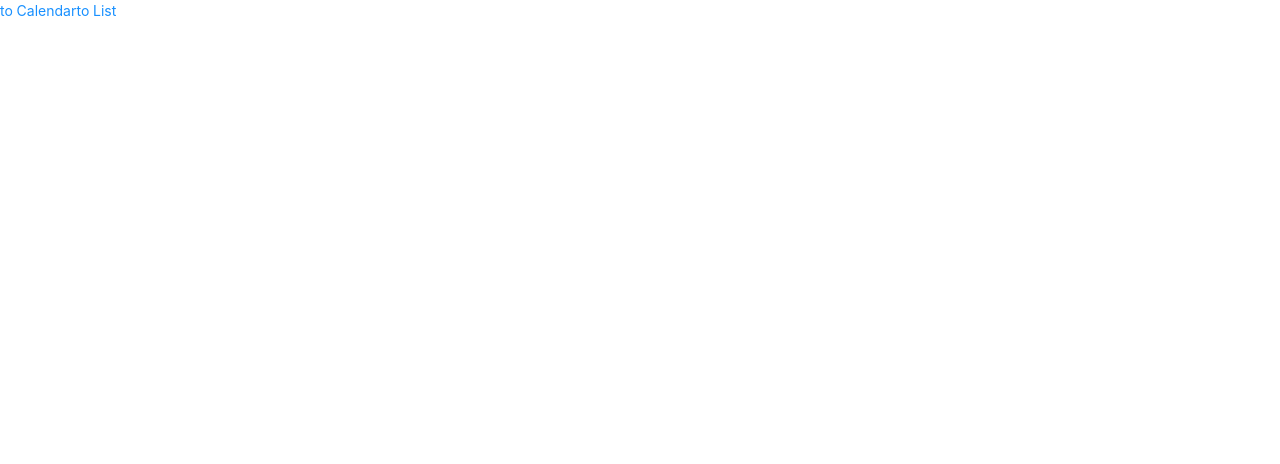
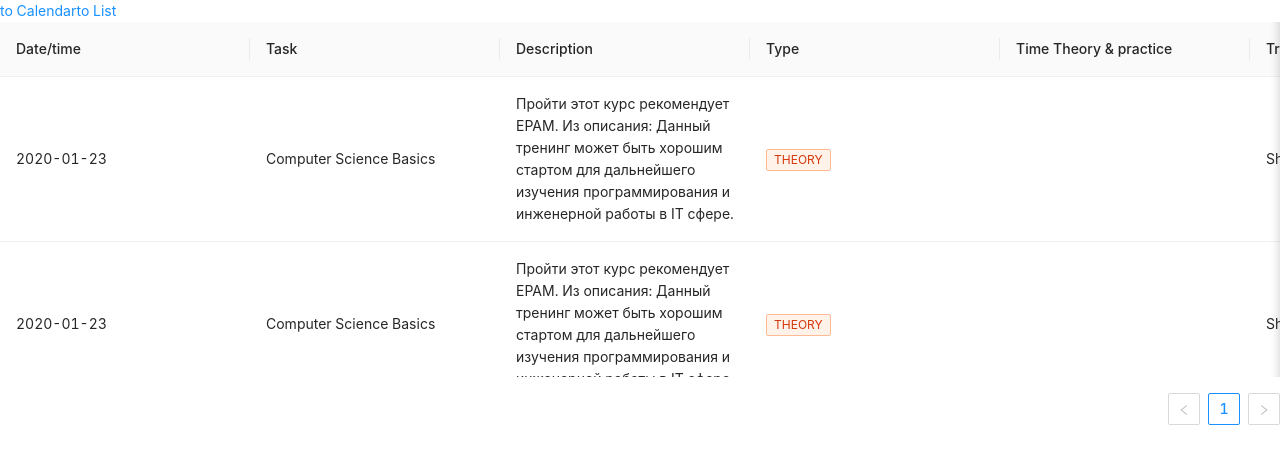
Before and after one commit to romanenkoandrew/schedule, a React app: page /main in a window 1280 px wide. Shown: the top 464 px of the page. Built offline with nearby package versions, Linux system fonts and the light colour scheme.

Commit message:
feat: create component schedule-table

```diff
--- /dev/null
+++ b/src/components/schedule-table/index.ts
@@ -0,0 +1,8 @@
+import { connect } from 'react-redux';
+import { increment, decrement, reset } from 'action-creators';
+import ScheduleTable from './schedule-table';
+import selector from './selector';
+
+const mapDispatchToProps = {};
+
+export default connect(selector, mapDispatchToProps)(ScheduleTable);
--- /dev/null
+++ b/src/components/schedule-table/schedule-table.tsx
@@ -0,0 +1,99 @@
+import React from 'react';
+import { Table, Tag } from 'antd';
+import { css } from '@emotion/core';
+
+const data = [
+  {
+    id: '1',
+    name: 'Computer Science Basics',
+    description:
+      'Пройти этот курс рекомендует EPAM. Из описания: Данный тренинг может быть хорошим стартом для дальнейшего изучения программирования и инженерной работы в IT сфере.',
+    descriptionUrl: 'http://epa.ms/upskill-start',
+    type: 'theory',
+    timeZone: 'UTF11+',
+    dateTime: '2020-01-23',
+    place: 'street',
+    comment: 'comment',
+    workTime: '12',
+    trainee: 'Shalyapin',
+    tags: ['theory']
+  },
+  {
+    id: '2',
+    name: 'Computer Science Basics',
+    description:
+      'Пройти этот курс рекомендует EPAM. Из описания: Данный тренинг может быть хорошим стартом для дальнейшего изучения программирования и инженерной работы в IT сфере.',
+    descriptionUrl: 'http://epa.ms/upskill-start',
+    type: 'theory',
+    timeZone: 'UTF11+',
+    dateTime: '2020-01-23',
+    place: 'street',
+    comment: 'comment',
+    workTime: '12',
+    trainee: 'Shalyapin',
+    tags: ['theory']
+  },
+  {
+    id: '3',
+    name: 'Computer Science Basics',
+    description:
+      'Пройти этот курс рекомендует EPAM. Из описания: Данный тренинг может быть хорошим стартом для дальнейшего изучения программирования и инженерной работы в IT сфере.',
+    descriptionUrl: 'http://epa.ms/upskill-start',
+    type: 'theory',
+    timeZone: 'UTF11+',
+    dateTime: '2020-01-23',
+    place: 'street',
+    comment: 'comment',
+    workTime: '12',
+    trainee: 'Shalyapin',
+    tags: ['theory']
+  }
+];
+
+const columns = [
+  {
+    title: 'Date/time',
+    dataIndex: 'dateTime'
+  },
+  {
+    title: 'Task',
+    dataIndex: 'name'
+  },
+  {
+    title: 'Description',
+    dataIndex: 'description'
+  },
+  {
+    title: 'Type',
+    dataIndex: 'tags',
+    render: (tags: any) => (
+      <span>
+        {tags.map((tag: any) => {
+          let color = tag.length > 5 ? 'geekblue' : 'green';
+          if (tag === 'theory') {
+            color = 'volcano';
+          }
+          return (
+            <Tag color={color} key={tag}>
+              {tag.toUpperCase()}
+            </Tag>
+          );
+        })}
+      </span>
+    )
+  },
+  {
+    title: 'Time Theory & practice',
+    dataIndex: `${'workTime'}hr`
+  },
+  {
+    title: 'Trainee',
+    dataIndex: 'trainee'
+  }
+];
+
+const ScheduleTable = () => {
+  return <Table columns={columns} dataSource={data} scroll={{ x: 1500, y: 300 }}></Table>;
+};
+
+export default ScheduleTable;
--- /dev/null
+++ b/src/components/schedule-table/selector.ts
@@ -0,0 +1,6 @@
+import { scoreSelector } from 'selectors';
+import { createStructuredSelector } from 'reselect';
+
+export default createStructuredSelector({
+  score: scoreSelector
+});
--- a/src/pages/Main/Main.tsx
+++ b/src/pages/Main/Main.tsx
@@ -1,5 +1,6 @@
 import React from 'react';
 import TestComponent from 'components/TestComponent';
+import ScheduleTable from 'src/components/schedule-table';
 import { Link } from 'react-router-dom';
 import { css } from '@emotion/core';
 
@@ -19,6 +20,7 @@ const Main: React.FC = () => {
         <Link to="/calendar">to Calendar</Link>
         <Link to="/list">to List</Link>
       </div>
+      <ScheduleTable />
     </div>
   );
 };
```
